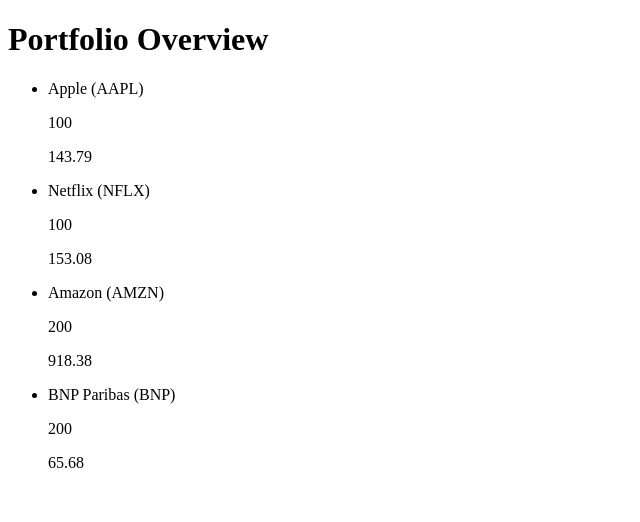
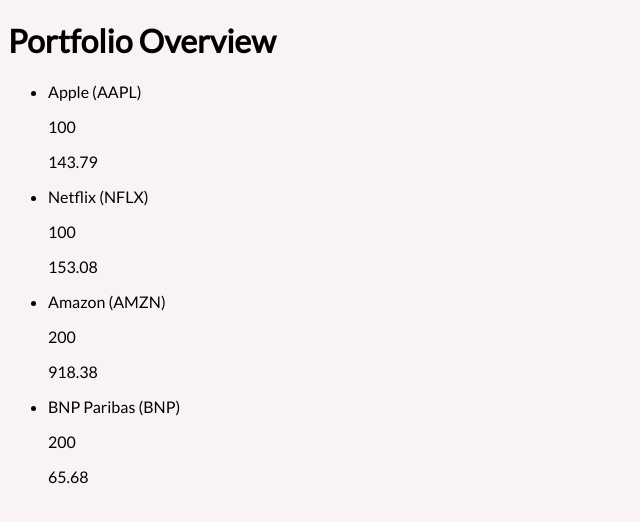
Before and after one commit to jadch/Portfix, a React (Create React App) app: page / in a window 1280 px wide. Shown: the top 522 px of the page, without its empty margins (0-640 px from the left). Built offline with nearby package versions, Linux system fonts and the light colour scheme; the HTML template or start-up script is replaced by a standard one.

Commit message:
Styling: background color and text font

```diff
--- a/public/index.html
+++ b/public/index.html
@@ -3,6 +3,8 @@
   <head>
     <meta charset="utf-8">
     <meta name="viewport" content="width=device-width, initial-scale=1">
+    <link href="https://fonts.googleapis.com/css?family=Lato:400,400i" rel="stylesheet">
+    <link rel="stylesheet" href="main.css" type="text/css" />
     <title>Portfix</title>
   </head>
   <body>
--- /dev/null
+++ b/public/main.css
@@ -0,0 +1,6 @@
+
+body {
+  background-color: #faf3f5;
+  font-family: Lato, sans-serif;
+  font-weight: 400;
+}
```
